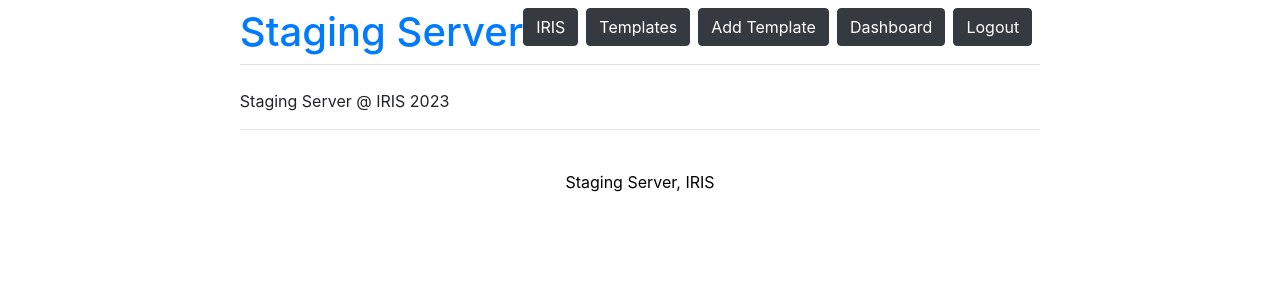
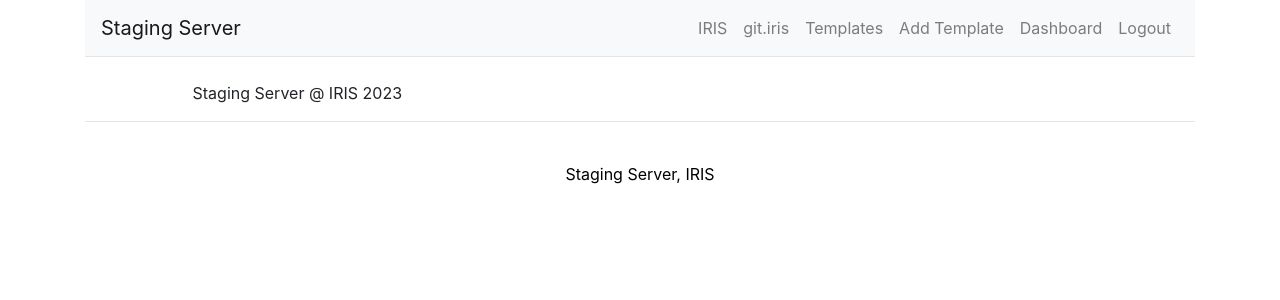
Before and after one commit to IRIS-NITK/Staging-Server, a Django app: page / in a window 1280 px wide. Shown: the top 300 px of the page. Run offline with Django 4.2, Linux system fonts and the light colour scheme; the visitor is signed in with stand-in values (Sample User, id 1); parts of the project's set-up code (start-up, migrations or seed data) failed here and were passed over; some libraries are stand-ins or nearby versions.

Commit message:
added git_iris app

```diff
--- a/main/services.py
+++ b/main/services.py
@@ -158,7 +158,6 @@ def start_container(image_name, user_name, repo_name, branch_name, container_nam
         command.extend(["--network", docker_network])
 
     command.extend([image_name])
-
     result = run(
         command,
         stdout = PIPE,
--- a/stagingserver/settings.py
+++ b/stagingserver/settings.py
@@ -44,7 +44,7 @@ INSTALLED_APPS = [
     'template', # app for template type of deployment
     'iris', # app for IRIS repository deployment
     'main',
-    # 'main.apps.MainConfig',
+    'git_iris',
     'crispy_forms',
     "allauth_ui",
     'allauth',
--- a/stagingserver/urls.py
+++ b/stagingserver/urls.py
@@ -23,4 +23,5 @@ urlpatterns = [
 
     path("iris/", include("iris.urls")),
     path("template/", include("template.urls")),
+    path("git_iris/", include("git_iris.urls")),
 ]
--- a/templates/base.html
+++ b/templates/base.html
@@ -1,14 +1,14 @@
 <!doctype html>
 <html lang="en">
+  {% load static %}
   <head>
     <meta charset="utf-8">
-    {% load static %}
     <meta name="viewport" content="width=device-width, initial-scale=1, shrink-to-fit=no">
     <link rel="stylesheet" href="https://stackpath.bootstrapcdn.com/bootstrap/4.1.3/css/bootstrap.min.css" integrity="sha384-MCw98/SFnGE8fJT3GXwEOngsV7Zt27NXFoaoApmYm81iuXoPkFOJwJ8ERdknLPMO" crossorigin="anonymous">
     <link rel="shortcut icon" href="{%  static 'favicon.ico' %}">
     <link rel="stylesheet" href="https://cdnjs.cloudflare.com/ajax/libs/font-awesome/4.7.0/css/font-awesome.min.css">
     <script src="https://cdnjs.cloudflare.com/ajax/libs/popper.js/1.14.3/umd/popper.min.js" integrity="sha384-ZMP7rVo3mIykV+2+9J3UJ46jBk0WLaUAdn689aCwoqbBJiSnjAK/l8WvCWPIPm49" crossorigin="anonymous"></script>
-    <script src="https://code.jquery.com/jquery-3.1.1.min.js"> </script>
+    <script src="https://code.jquery.com/jquery-3.6.0.min.js"></script>
     <title>Staging Server</title>
     <style>
       .footer {
@@ -23,24 +23,48 @@
   <body>
     <div class="container">
       <div class="row justify-content-center">
-        <div class="col-18">
-          <h1 class="mt-2">
-            <a href="{% url 'iris_dashboard' %}">Staging Server</a>
-            {% if user.is_authenticated %}
-              <a class="btn btn-dark float-right mr-2" href="/accounts/logout">Logout</a>
-            {% else %}
-              <a class="btn btn-dark float-right mr-2" href="/accounts/login">Login</a>
-            {% endif %}
-            <a class="btn btn-dark float-right mr-2" href="/template">Dashboard</a>
-            <a class="btn btn-dark float-right mr-2" href="/template/new">Add Template</a>
-            <a class="btn btn-dark float-right mr-2" href="/template/list">Templates</a>
-            <a class="btn btn-dark float-right mr-2" href="{% url 'iris_dashboard' %}">IRIS</a>
-          </h1>
+        <div class="col-lg-12">
 
+          <nav class="navbar navbar-expand-lg navbar-light bg-light">
+            <a class="navbar-brand" href="{% url 'iris_dashboard' %}">Staging Server</a>
+            <button class="navbar-toggler" type="button" data-toggle="collapse" data-target="#navbarNav" aria-controls="navbarNav" aria-expanded="false" aria-label="Toggle navigation">
+              <span class="navbar-toggler-icon"></span>
+            </button>
+            <div class="collapse navbar-collapse" id="navbarNav">
+              <ul class="navbar-nav ml-auto">
+                <li class="nav-item">
+                  <a class="nav-link" href="{% url 'iris_dashboard' %}">IRIS</a>
+                </li>
+                <li class="nav-item">
+                  <a class="nav-link" href="{% url 'git_iris_dashboard' %}">git.iris</a>
+                </li>
+                <li class="nav-item">
+                  <a class="nav-link" href="/template/list">Templates</a>
+                </li>
+                <li class="nav-item">
+                  <a class="nav-link" href="/template/new">Add Template</a>
+                </li>
+                <li class="nav-item">
+                  <a class="nav-link" href="/template">Dashboard</a>
+                </li>
 
+                {% if user.is_authenticated %}
+                  <li class="nav-item">
+                    <a class="nav-link" href="/accounts/logout">Logout</a>
+                  </li>
+                {% else %}
+                  <li class="nav-item">
+                    <a class="nav-link" href="/accounts/login">Login</a>
+                  </li>
+                {% endif %}
+              </ul>
+            </div>
+          </nav>
           <hr class="mt-0 mb-4">
-          {% block content %}
-          {% endblock %}
+          <div class="col-lg-10 offset-lg-1">
+            {% block content %}
+            {% endblock %}
+          </div>
           <hr>
           <footer class="footer">
             <p>Staging Server, IRIS</p>
```
